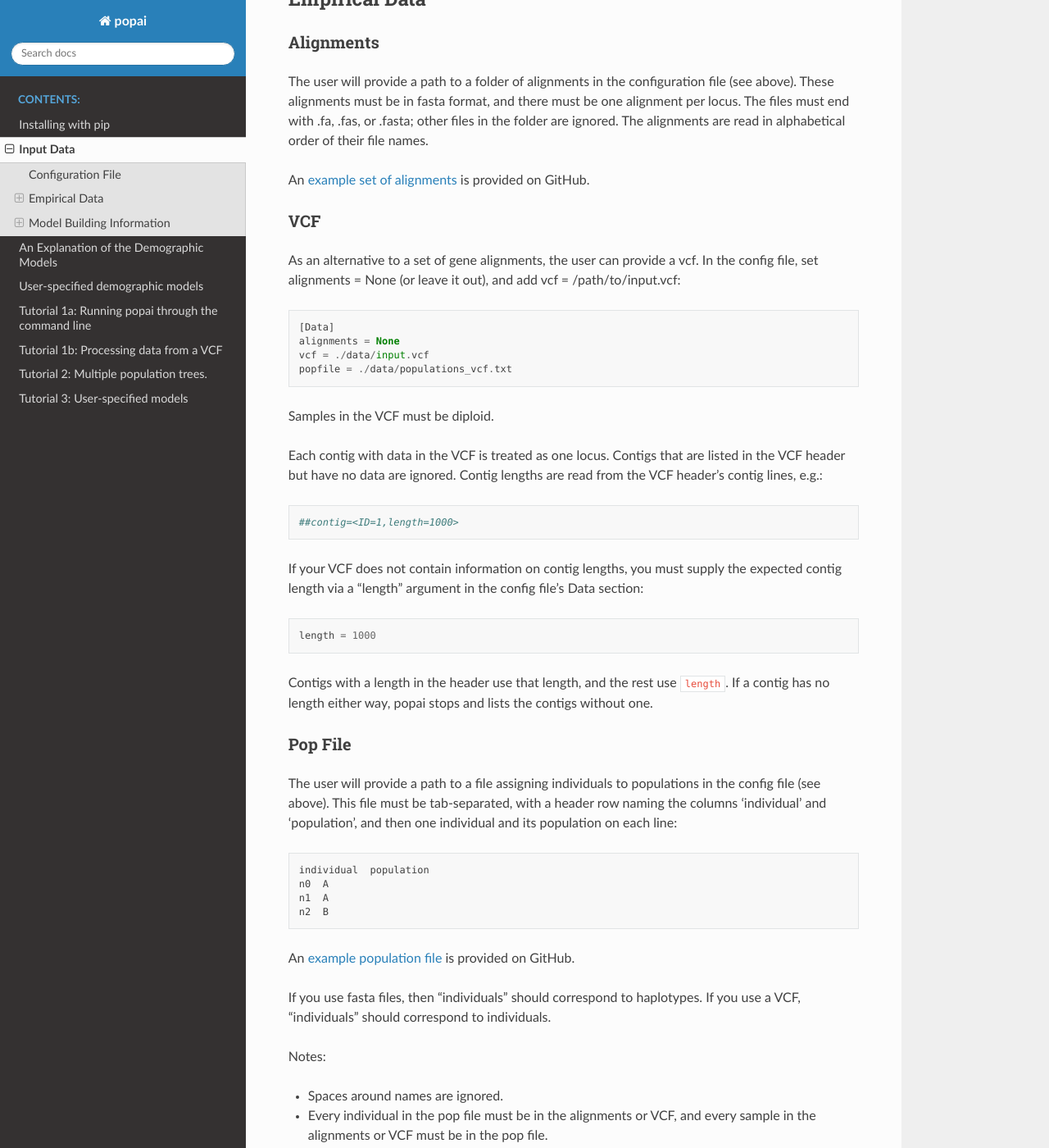
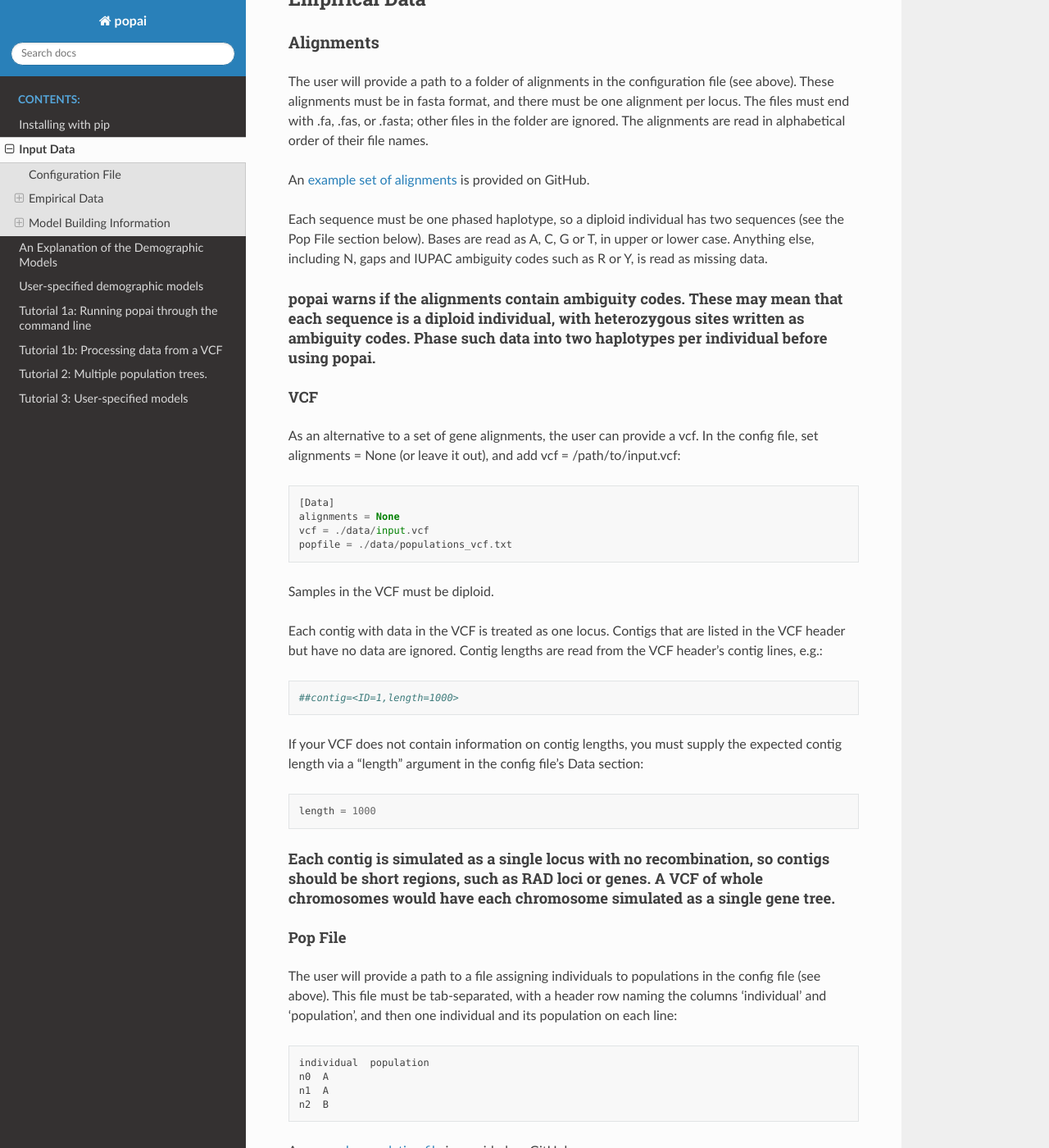
Before and after one commit to SmithLabBio/popai, a Sphinx documentation site: the page built from docs/usage/parsinginput.rst, in a window 1280 px wide and 1400 px high, scrolled down 1504 px. Shown: the whole window at 82% size. Built offline with Sphinx 7.4.7 and the Read the Docs theme 3.1.0, drawn with Linux system fonts in a browser that asks for light colours; some of the changed text lies outside the part shown.

Commit message:
Updated tutorials.

```diff
--- a/docs/usage/parsinginput.rst
+++ b/docs/usage/parsinginput.rst
@@ -71,6 +71,9 @@ The user will provide a path to a folder of alignments in the configuration file
 
 An `example set of alignments <https://github.com/SmithLabBio/popai/blob/main/tutorial_data/tutorial_1_data/alignments>`_ is provided on GitHub.
 
+Each sequence must be one phased haplotype, so a diploid individual has two sequences (see the Pop File section below). Bases are read as A, C, G or T, in upper or lower case. Anything else, including N, gaps and IUPAC ambiguity codes such as R or Y, is read as missing data.
+
+popai warns if the alignments contain ambiguity codes. These may mean that each sequence is a diploid individual, with heterozygous sites written as ambiguity codes. Phase such data into two haplotypes per individual before using popai.
 ------------
 VCF
 ------------
@@ -92,8 +95,7 @@ If your VCF does not contain information on contig lengths, you must supply the
 
     length = 1000
 
-Contigs with a length in the header use that length, and the rest use ``length``. If a contig has no length either way, popai stops and lists the contigs without one.
-
+Each contig is simulated as a single locus with no recombination, so contigs should be short regions, such as RAD loci or genes. A VCF of whole chromosomes would have each chromosome simulated as a single gene tree.
 ------------
 Pop File
 ------------
@@ -107,8 +109,7 @@ The user will provide a path to a file assigning individuals to populations in t
 
 An `example population file <https://github.com/SmithLabBio/popai/blob/main/tutorial_data/tutorial_1_data/populations.txt>`_ is provided on GitHub.
 
-If you use fasta files, then "individuals" should correspond to haplotypes. If you use a VCF, "individuals" should correspond to individuals.
-
+If you use fasta files, each sequence is one haplotype, so the "individuals" in the pop file are haplotypes: two for each diploid individual. Each population must have an even number of sequences, or popai stops with an error. If you use a VCF, "individuals" should correspond to individuals.
 Notes:
 
 * Spaces around names are ignored.
```
Also changed, not shown: docs/usage/cli_tutorial_2.rst (+4 -4 lines).
